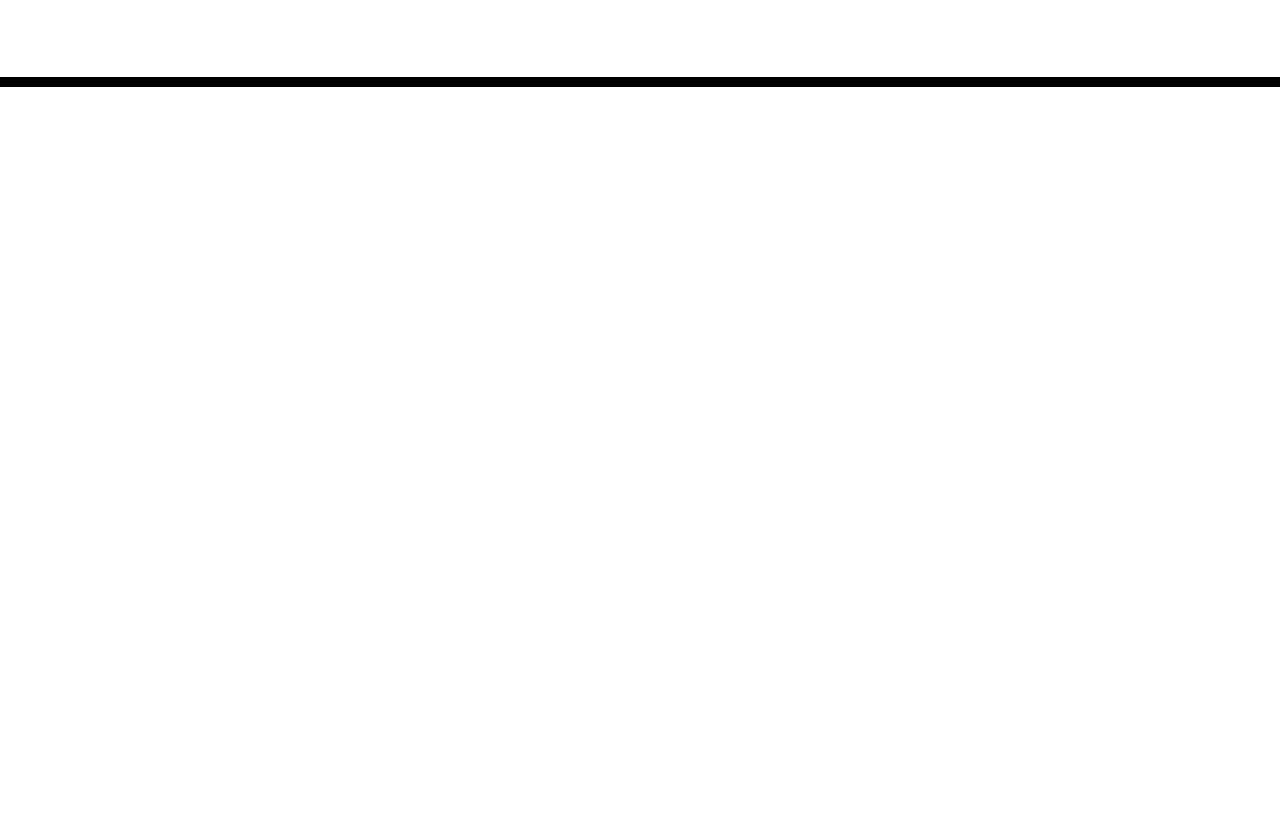
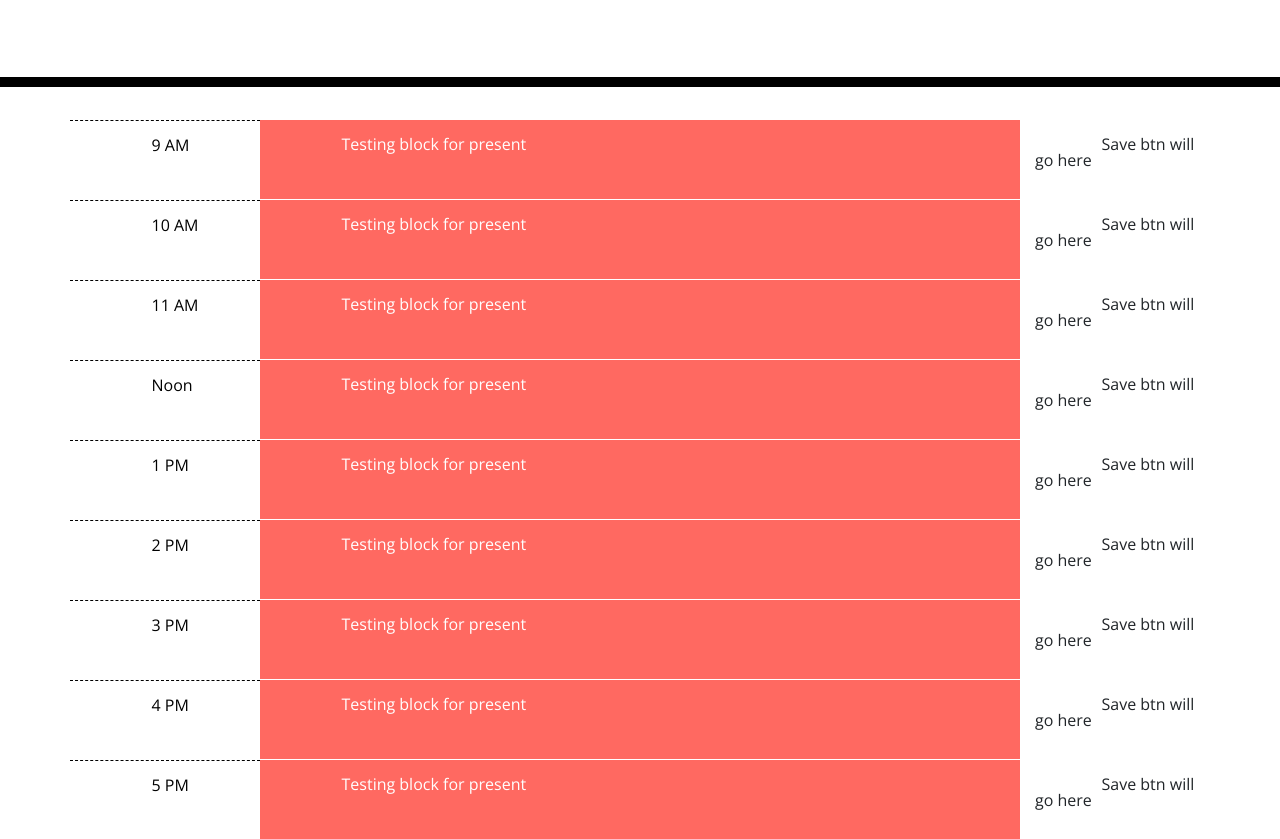
Before and after one commit to cml2377/Day-Planner, a plain HTML site: page index.html in a window 1280 px wide. Shown: the part 181-1020 px from the top of the page. Before the commit the page ends 800 px from the top, so only its background shows below. Drawn offline with nearby package versions, Linux system fonts and the light colour scheme; files that its build step writes are made by us from their sources.

Commit message:
Added rows for each hour and columns within each row to divide the hour, event, and save button

```diff
--- a/index.html
+++ b/index.html
@@ -21,6 +21,113 @@
     </header>
     <div class="container">
         <!-- Timeblocks go here -->
+        <div class="row" id="9amRow">
+            <div class="col-md-2 hour">
+                9 AM
+            </div>
+            <div class="col-md-8 present">
+                Testing block for present
+            </div>
+            <div class="col-md-2">
+                Save btn will go here
+            </div>
+        </div>
+
+        <div class="row" id="10amRow">
+            <div class="col-md-2 hour">
+                10 AM
+            </div>
+            <div class="col-md-8 present">
+                Testing block for present
+            </div>
+            <div class="col-md-2">
+                Save btn will go here
+            </div>
+        </div>
+
+        <div class="row" id="11amRow">
+            <div class="col-md-2 hour">
+                11 AM
+            </div>
+            <div class="col-md-8 present">
+                Testing block for present
+            </div>
+            <div class="col-md-2">
+                Save btn will go here
+            </div>
+        </div>
+
+        <div class="row" id="12pmRow">
+            <div class="col-md-2 hour">
+                Noon
+            </div>
+            <div class="col-md-8 present">
+                Testing block for present
+            </div>
+            <div class="col-md-2">
+                Save btn will go here
+            </div>
+        </div>
+
+        <div class="row" id="1pmRow">
+            <div class="col-md-2 hour">
+                1 PM
+            </div>
+            <div class="col-md-8 present">
+                Testing block for present
+            </div>
+            <div class="col-md-2">
+                Save btn will go here
+            </div>
+        </div>
+
+        <div class="row" id="2pmRow">
+            <div class="col-md-2 hour">
+                2 PM
+            </div>
+            <div class="col-md-8 present">
+                Testing block for present
+            </div>
+            <div class="col-md-2">
+                Save btn will go here
+            </div>
+        </div>
+
+        <div class="row" id="3pmRow">
+            <div class="col-md-2 hour">
+                3 PM
+            </div>
+            <div class="col-md-8 present">
+                Testing block for present
+            </div>
+            <div class="col-md-2">
+                Save btn will go here
+            </div>
+        </div>
+
+        <div class="row" id="4pmRow">
+            <div class="col-md-2 hour">
+                4 PM
+            </div>
+            <div class="col-md-8 present">
+                Testing block for present
+            </div>
+            <div class="col-md-2">
+                Save btn will go here
+            </div>
+        </div>
+
+        <div class="row" id="5pmRow">
+            <div class="col-md-2 hour">
+                5 PM
+            </div>
+            <div class="col-md-8 present">
+                Testing block for present
+            </div>
+            <div class="col-md-2">
+                Save btn will go here
+            </div>
+        </div>
     </div>
 
     <script src="https://code.jquery.com/jquery-3.4.1.min.js"></script>
```
